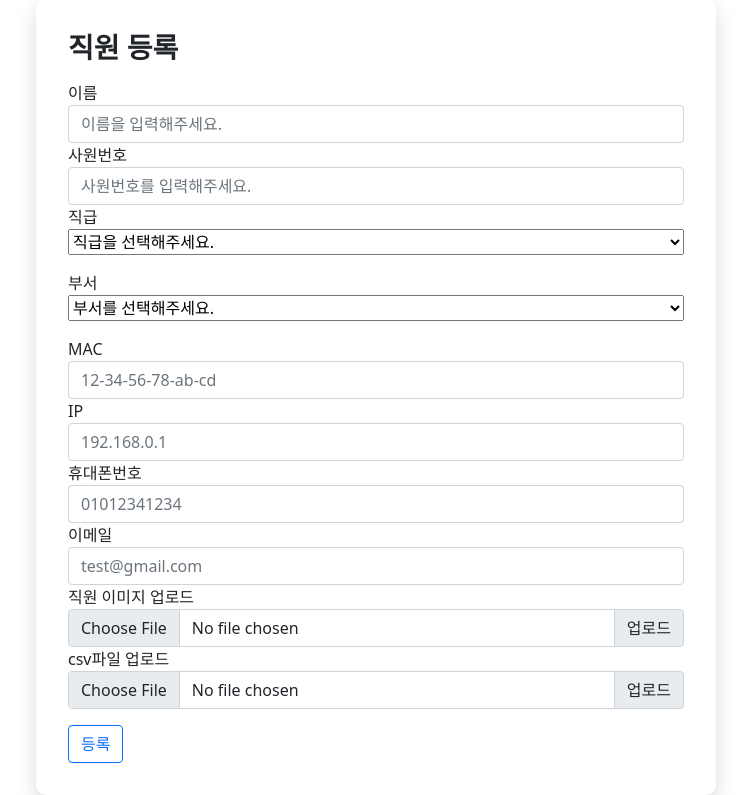
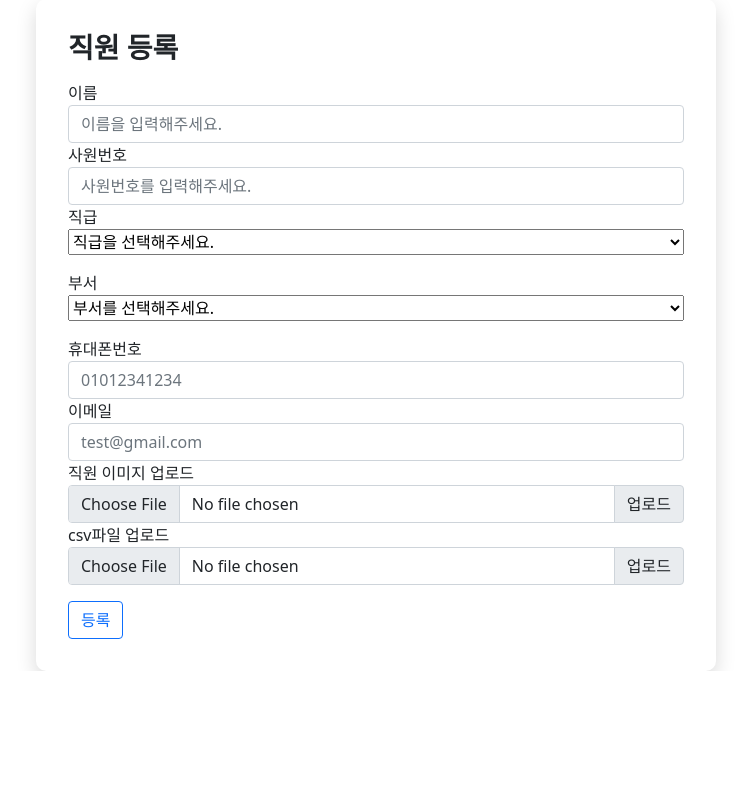
Before and after one commit to kimhyunso/ACLD-Workspace, a Django app: page /addEmp/ in a window 1280 px wide. Shown: the part 137-932 px from the top of the page, without its empty margins (264-1015 px from the left). After the commit the page ends 808 px from the top, so only its background shows below. Run offline with Django 4.2, Linux system fonts and the light colour scheme; data that the repository does not hold is empty; some libraries are stand-ins or nearby versions; some web fonts are replaced.

Commit message:
20230623 19:12

```diff
--- a/ACDD/main/templates/main/addEmp.html
+++ b/ACDD/main/templates/main/addEmp.html
@@ -5,8 +5,6 @@ function addEmpRegist(){
 	let empName = document.getElementById("empName").value;
 	let empNo = document.getElementById("empNo").value;
 	let depmtNo = document.getElementById("depmtNo").value;
-	let mac = document.getElementById("MAC").value;
-	let ip = document.getElementById("IP").value;
 	let rank = document.getElementById("rank").value;
 	let phoneNumber = document.getElementById("phoneNumber").value;
 	let email = document.getElementById("email").value;
@@ -14,8 +12,6 @@ function addEmpRegist(){
 	let fileCSV = document.getElementById("fileCSV").files[0];
 	email = validateEmail(email);
 	phoneNumber = validatePhoneNumber(phoneNumber);
-	ip = validateIPAddress(ip);
-	mac = validateMACAddress(mac);
 
 	if (email === undefined){
 		alert("이메일 형식이 유효하지 않습니다.");
@@ -23,20 +19,12 @@ function addEmpRegist(){
 	}else if (phoneNumber === undefined){
 		alert("핸드폰 번호 형식이 유효하지 않습니다.");
 		return
-	}else if (ip === undefined){
-		alert("IP 주소 형식이 유효하지 않습니다.");
-		return
-	}else if (mac === undefined){
-		alert("MAC 주소 형식이 유효하지 않습니다.");
-		return
 	}
 
 	const empDatas = new FormData()
 	empDatas.append("empName", empName);
 	empDatas.append("rank", rank);
 	empDatas.append("empNo", empNo);
-	empDatas.append("MAC", mac);
-	empDatas.append("IP", ip);
 	empDatas.append("phoneNumber", phoneNumber);
 	empDatas.append("email", email);
 	empDatas.append("depmtNo",  depmtNo);
@@ -72,25 +60,6 @@ function validatePhoneNumber(phoneNumber) {
 		return
 	}
 	return phoneNumber;
-}
-
-
-function validateIPAddress(ipAddress) {
-	const ipRegex = /^(([0-9]|[1-9][0-9]|1[0-9]{2}|2[0-4][0-9]|25[0-5])\.){3}([0-9]|[1-9][0-9]|1[0-9]{2}|2[0-4][0-9]|25[0-5])$/;
-	if (!ipRegex.test(ipAddress)){
-		return
-	}
-	return ipAddress
-}
-
-
-
-function validateMACAddress(macAddress) {
-	const macRegex = /^([0-9A-Fa-f]{2}[:-]){5}([0-9A-Fa-f]{2})$/;
-	if (!macRegex.test(macAddress)){
-		return
-	}
-	return macAddress
 }
 </script>
 
@@ -144,27 +113,6 @@ function validateMACAddress(macAddress) {
 				</div>
 			</div>
 
-
-			<div class="row">
-				<div class="mb-12">
-					<label for="MAC">MAC</label>
-					<input type="text" class="form-control" id="MAC" placeholder="12-34-56-78-ab-cd" required>
-					<div class="invalid-feedback">
-					  MAC Address를 입력해주세요.
-					</div>
-				  </div>
-            </div>
-
-			<div class="row">
-				<div class="mb-12">
-					<label for="IP">IP</label>
-					<input type="text" class="form-control" id="IP" placeholder="192.168.0.1" required>
-					<div class="invalid-feedback">
-					  IP정보를 입력해주세요.
-					</div>
-				</div>
-			</div>
-
 			<div class="row">
 				<div class="mb-12">
 					<label for="phoneNumber">휴대폰번호</label>
--- a/ACDD/main/views.py
+++ b/ACDD/main/views.py
@@ -131,7 +131,7 @@ def agent(request):
                     Q(identifies__emp_no__depmt_no__location__icontains=search_key)|
                     Q(identifies__emp_no__depmt_no__landline__icontains=search_key)|
                     Q(identifies__emp_no__phone_no__icontains=search_key)
-                    )
+            )
             .order_by('-agent_no')
             .prefetch_related('identifies__emp_no__depmt_no')
             .values(
@@ -287,8 +287,6 @@ def addEmp(request):
         STATUS = 400
         fs = FileSystemStorage()
 
-
-
         if 'file_csv' in request.FILES:
             csv_file = request.FILES['fileCSV']
             allowed_extensions = ['csv', 'xlsx']
@@ -312,8 +310,6 @@ def addEmp(request):
         emp_name =request.POST.get('empName')
         rank = request.POST.get('rank')
         emp_no = request.POST.get('empNo')
-        MAC = request.POST.get('MAC')
-        IP = request.POST.get('IP')
         phone_no = request.POST.get('phoneNumber')
         email = request.POST.get('email')
         depmt_no = request.POST.get('depmtNo')
@@ -335,21 +331,6 @@ def addEmp(request):
         employee.emp_img_path = os.path.join(settings.MEDIA_URL, employee_path)
         employee.save()
 
-        agent = Agent()
-        agent.status = 0
-        agent.save()
-
-        agent_no = Agent.objects.last().agent_no
-
-        identify = Identify()
-        employee = Employee.objects.get(emp_no=emp_no)
-        agent = Agent.objects.get(agent_no=agent_no)
-
-        identify.emp_no = employee
-        identify.agent_no = agent
-        identify.ip = IP
-        identify.mac = MAC
-        identify.save()
         return JsonResponse({'success': True})
 
 @require_http_methods(['POST', 'GET'])
```
Also changed, not shown: ACDD/main/static/app/js/addDepart.js (deleted, +0 -26 lines).
